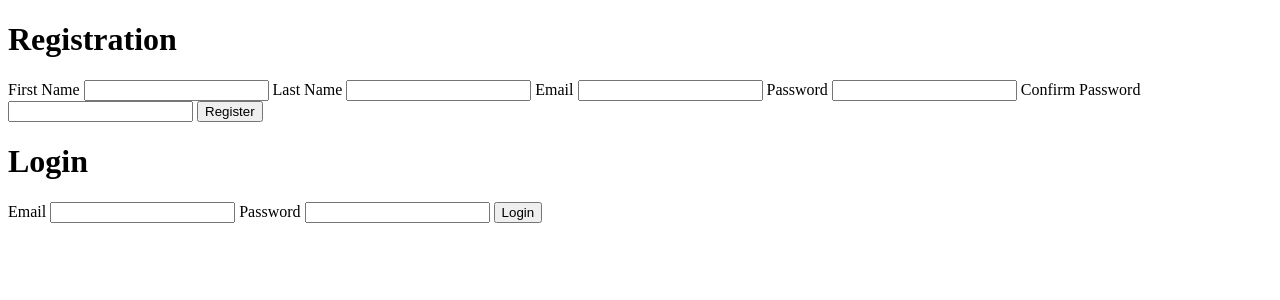
After one commit to AmrGharaba/python_project, a Django app: template warehouse_app/templates/login_reg.html in a window 1280 px wide. The commit adds this page. Shown: the top 300 px of the page. Run offline with Django 4.2, Linux system fonts and the light colour scheme; the template is opened without the code that fills it, so the values that code supplies are empty.

Commit message:
login_reg

```diff
--- a/warehouse_app/templates/items.html
+++ b/warehouse_app/templates/items.html
@@ -7,6 +7,7 @@
 </head>
 <body>
     <h1>hi</h1>
-    <h1>test</h1>
+    <h1>git push origin login_reg
+    </h1>
 </body>
 </html>
--- /dev/null
+++ b/warehouse_app/templates/login_reg.html
@@ -0,0 +1,42 @@
+<!DOCTYPE html>
+<html lang="en">
+<head>
+    <meta charset="UTF-8">
+    <meta name="viewport" content="width=device-width, initial-scale=1.0">
+    <title>Login & Registration</title>
+</head>
+<body>
+    <h1>Registration</h1>
+    {% if messages %}
+    <ul class="messages">
+        {% for message in messages %}
+            <li {% if message.tags %} class="{{ message.tags }}"{% endif %}>{{ message }}</li>
+        {% endfor %}
+    </ul>
+    {% endif %}
+    <form action="/register" method="post">
+        {% csrf_token %}
+        <label for="first_name">First Name</label>
+        <input type="text" name="first_name">
+        <label for="last_name">Last Name</label>
+        <input type="text" name="last_name">
+        <label for="email">Email</label>
+        <input type="text" name="email" >
+        <label for="password">Password</label>
+        <input type="password" name="password">
+        <label for="confrim_password">Confirm Password</label>
+        <input type="password" name="confrim_password">
+        <input type="submit" value="Register">
+    </form>
+    </form>
+    <h1>Login</h1>
+    <form action="/login" method="post">
+        {% csrf_token %}
+        <label for="email">Email</label>
+        <input type="text" name="email" >
+        <label for="password">Password</label>
+        <input type="password" name="password">
+        <input type="submit" value="Login">
+    </form>
+</body>
+</html>
```
